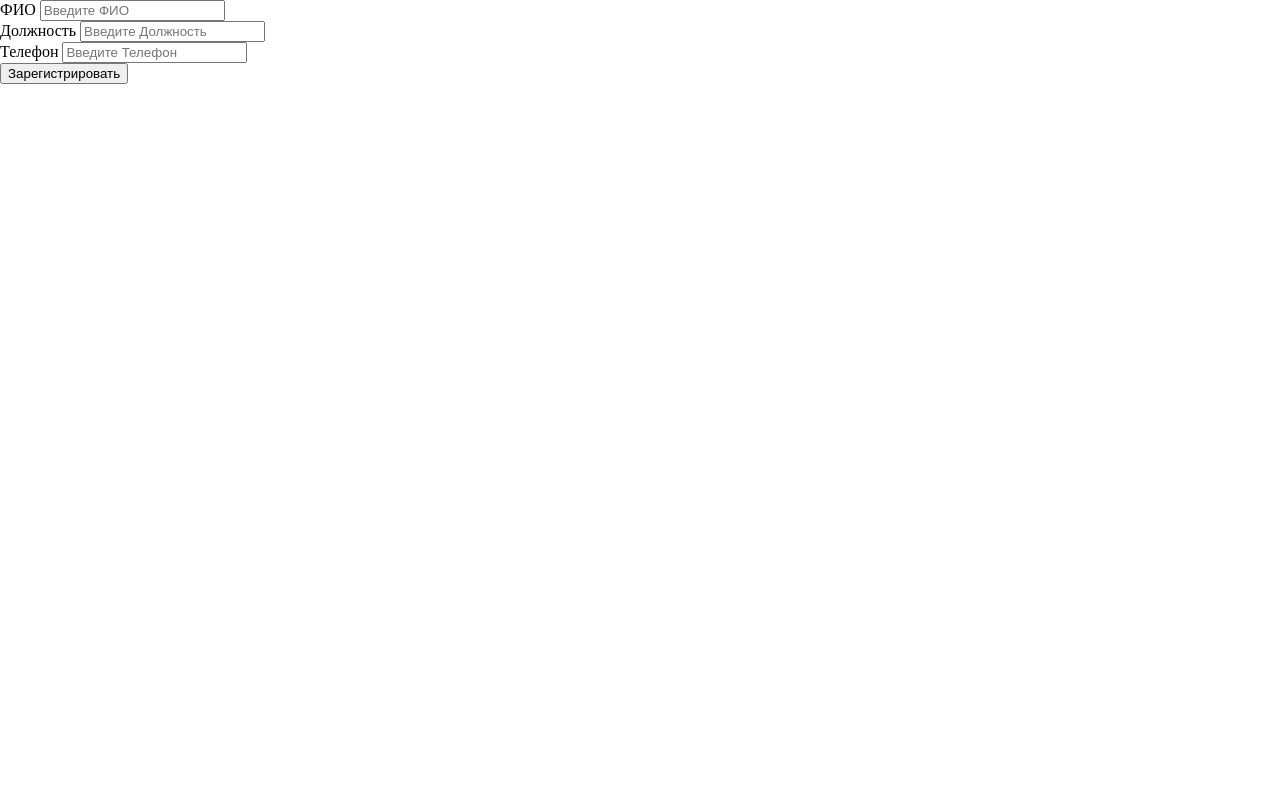
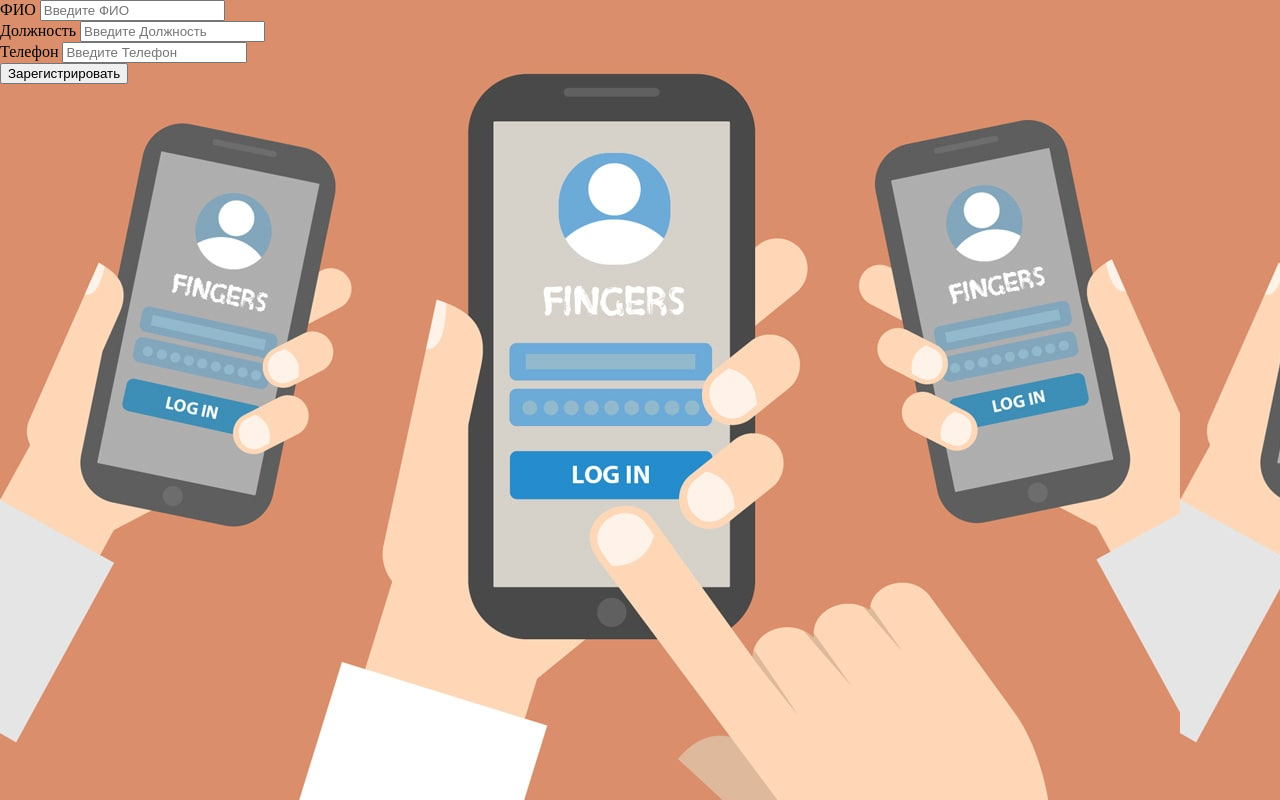
Before and after one commit to WhiteMACKA/WhiteMACKA.github.io, a plain HTML site: page index.html in a window 1280 px wide. Drawn offline with nearby package versions, Linux system fonts and the light colour scheme.

Commit message:
no comment

```diff
--- a/css/style.css
+++ b/css/style.css
@@ -1,7 +1,7 @@
 body {
     margin: 0;
     padding: 0;
-    background: url('images/background-page.jpg');
+    background: url('../images/background-page.jpg');
 }
 
 .clearfix:after {
```
